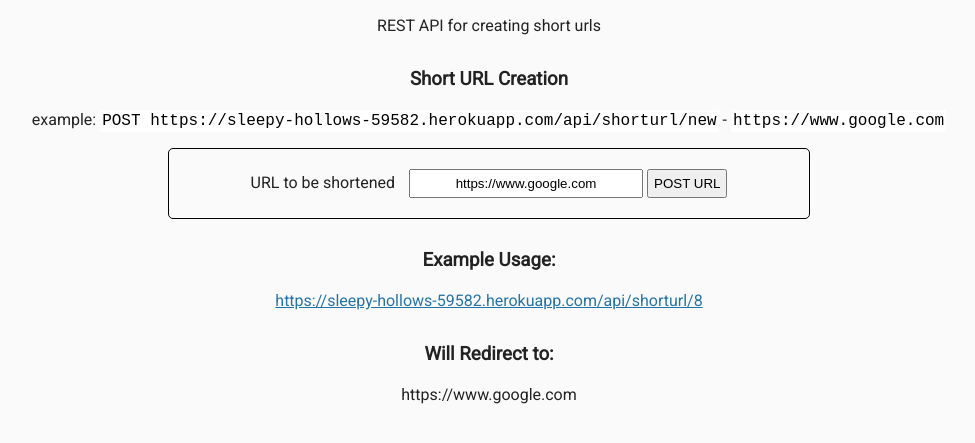
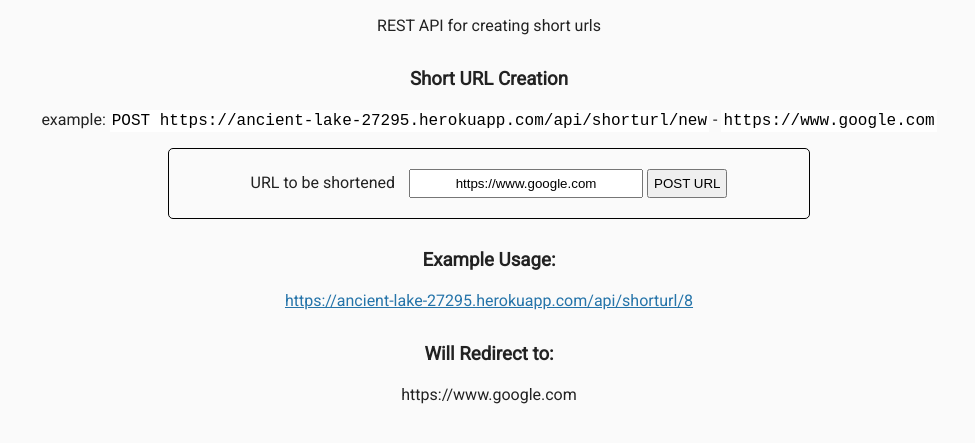
Before and after one commit to neliason/url-shortener-microservice, a website: page views/index.html in a window 1280 px wide. Shown: the part 67-510 px from the top of the page, without its empty margins (151-1126 px from the left). Drawn offline with Linux system fonts and the light colour scheme.

Commit message:
fixing Heroku url

```diff
--- a/views/index.html
+++ b/views/index.html
@@ -14,7 +14,7 @@
         REST API for creating short urls
         <h3>Short URL Creation </h3>
         <p>
-          example: <code>POST https://sleepy-hollows-59582.herokuapp.com/api/shorturl/new</code> - <code>https://www.google.com</code>
+          example: <code>POST https://ancient-lake-27295.herokuapp.com/api/shorturl/new</code> - <code>https://www.google.com</code>
         </p>
         <form action="api/shorturl/new" method="POST">
           <label for="url_input">URL to be shortened</label>
@@ -22,8 +22,8 @@
           <input type="submit" value="POST URL">
         </form>
         <h3>Example Usage:</h3>
-        <a href="https://sleepy-hollows-59582.herokuapp.com/api/shorturl/8">
-          https://sleepy-hollows-59582.herokuapp.com/api/shorturl/8
+        <a href="https://ancient-lake-27295.herokuapp.com/api/shorturl/8">
+          https://ancient-lake-27295.herokuapp.com/api/shorturl/8
         </a>
 
         <h3>Will Redirect to:</h3>
```
Also changed, not shown: README.md.
